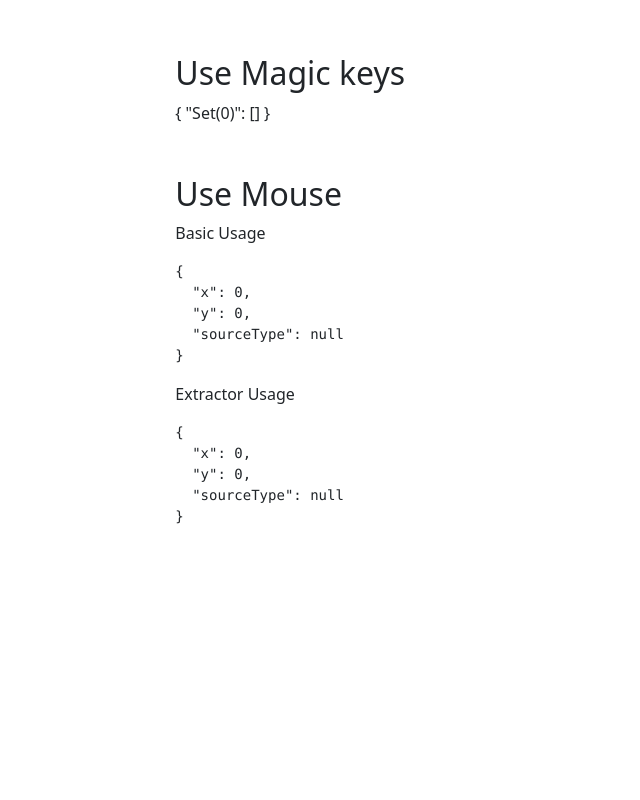
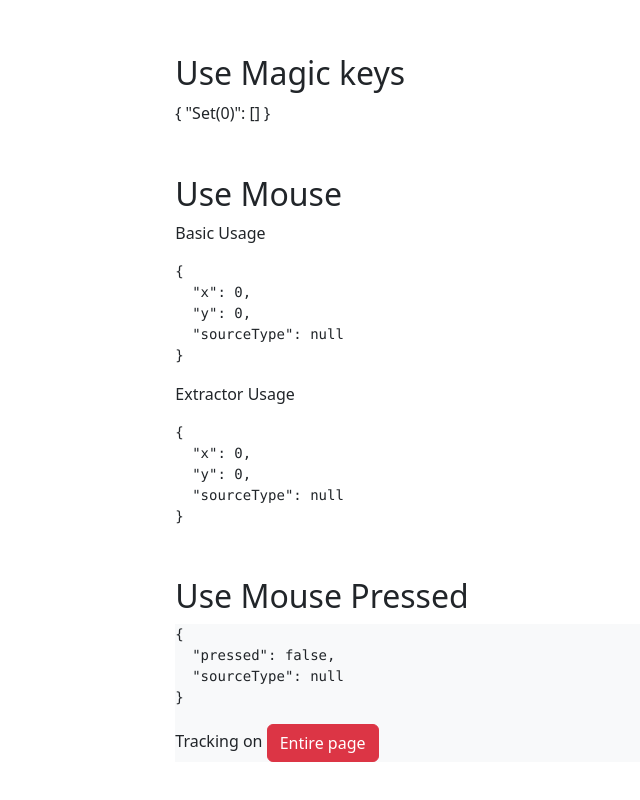
Before and after one commit to UlakhovichKate/vueUse, a Vue app: page /sensors in a window 1280 px wide. Shown: the part 4892-5692 px from the top of the page, without its empty margins (262-902 px from the left). Before the commit the page ends 5485 px from the top, so only its background shows below. Built offline with nearby package versions, Linux system fonts and the light colour scheme; no server answers.

Commit message:
UseMousePressed.vue

```diff
--- a/src/components/ListSensors.vue
+++ b/src/components/ListSensors.vue
@@ -20,6 +20,7 @@
   <use-key-modifier/>
   <use-magic-keys/>
   <use-mouse/>
+  <use-mouse-pressed/>
 </template>
 
 <script setup>
@@ -44,7 +45,7 @@ import UseInfiniteScroll from "../vueUseComponents/UseInfiniteScroll.vue";
 import UseKeyModifier from "../vueUseComponents/UseKeyModifier.vue";
 import UseMagicKeys from "../vueUseComponents/UseMagicKeys.vue";
 import UseMouse from "../vueUseComponents/UseMouse.vue";
-
+import UseMousePressed from "../vueUseComponents/UseMousePressed.vue";
 
 
 </script>
--- /dev/null
+++ b/src/vueUseComponents/UseMousePressed.vue
@@ -0,0 +1,27 @@
+<script setup lang="ts">
+import { useToggle } from '@vueuse/shared'
+import { computed, reactive, ref } from 'vue'
+import { useMousePressed } from '@vueuse/core'
+
+const el = ref<HTMLElement | null>()
+const [withTarget, toggle] = useToggle()
+const target = computed<HTMLElement | null>(() =>
+    (withTarget.value ? el.value : window) as HTMLElement,
+)
+
+const mouse = reactive(useMousePressed({ target }))
+
+</script>
+
+<template>
+  <h2>Use Mouse Pressed</h2>
+  <div ref="el" class="select-none bg-light">
+    <pre>{{ mouse }}</pre>
+    <div>
+      Tracking on
+      <button class="ml-2 btn btn-danger" @click="toggle()">
+        {{ withTarget ? 'Demo section' : 'Entire page' }}
+      </button>
+    </div>
+  </div>
+</template>
```
